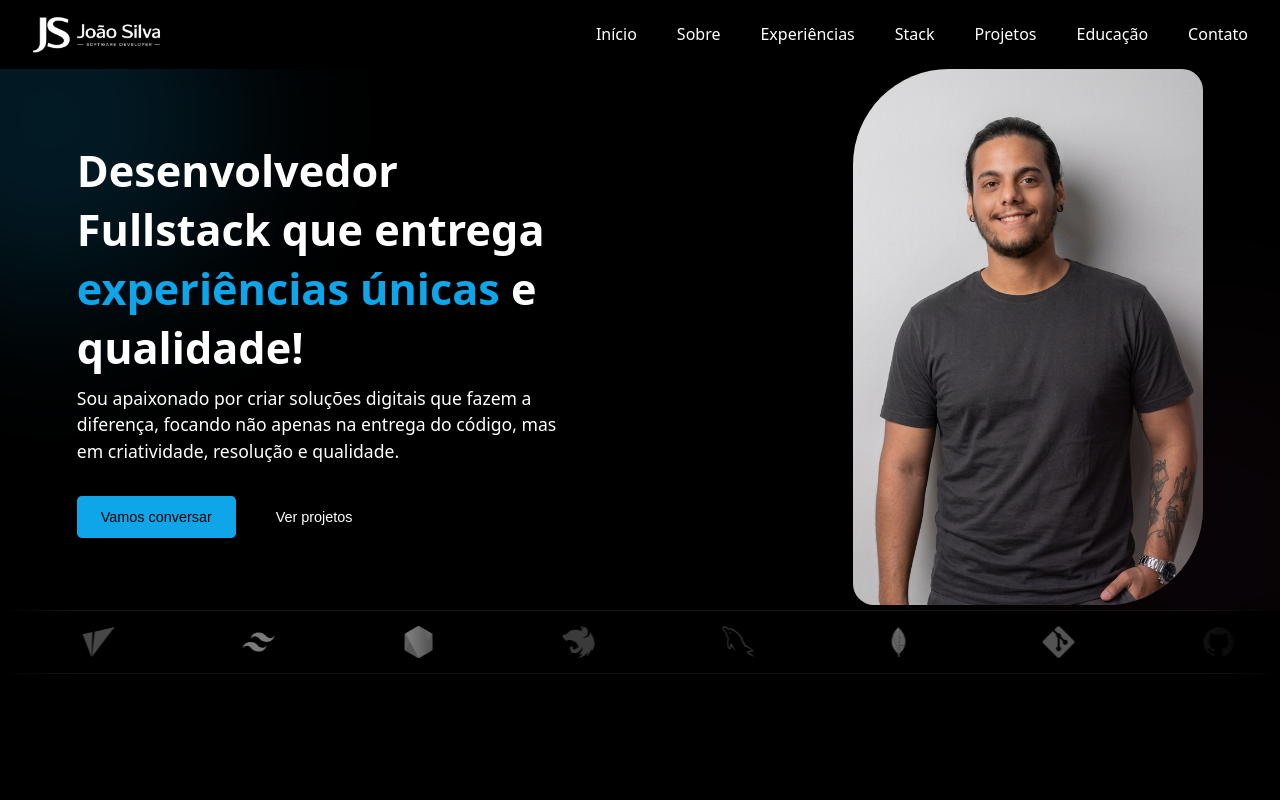
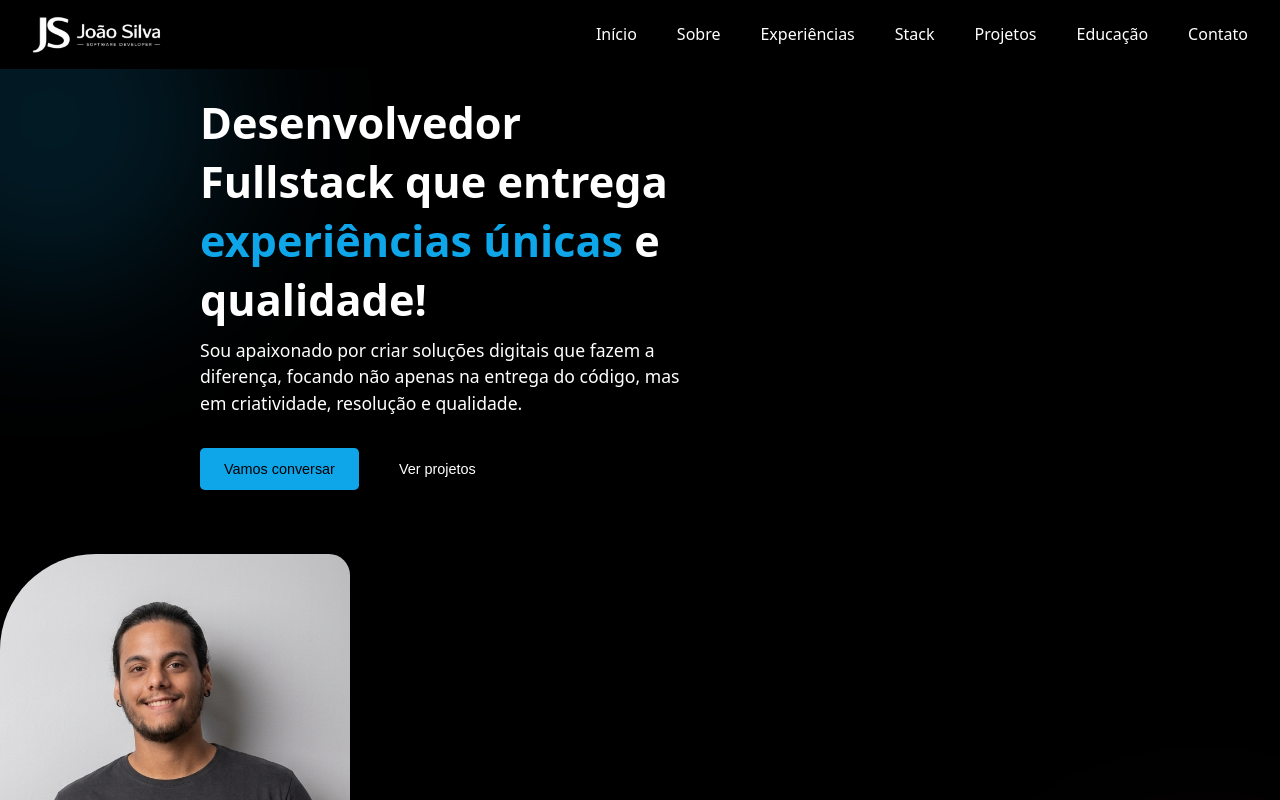
Before and after one commit to hnrkDEV/meu-portfolio, a React (Vite) app: page / in a window 1280 px wide. Built offline with nearby package versions, Linux system fonts and the light colour scheme.

Commit message:
pequenos ajustes

```diff
--- a/src/styles/hero.css
+++ b/src/styles/hero.css
@@ -8,6 +8,7 @@
   overflow: hidden;
   background-color: black;
   flex-wrap: wrap;
+  padding: 24px 0;
 }
 
 .hero-section::before {
@@ -58,6 +59,7 @@
   width: 100%;
   max-width: 500px;
   z-index: 1;
+  margin-left: 200px;
 }
 
 /* TITULO */
@@ -74,6 +76,7 @@
   border-bottom-right-radius: 6rem;
   border-top-left-radius: 6rem;
   z-index: 1;
+  margin-right: 200px;
 }
 
 /* DESCRIÇÃO */
@@ -207,6 +210,7 @@
   .hero-info {
     width: 100%;
     align-items: center;
+    margin-left: 0;
   }
 
   .hero-description {
```
